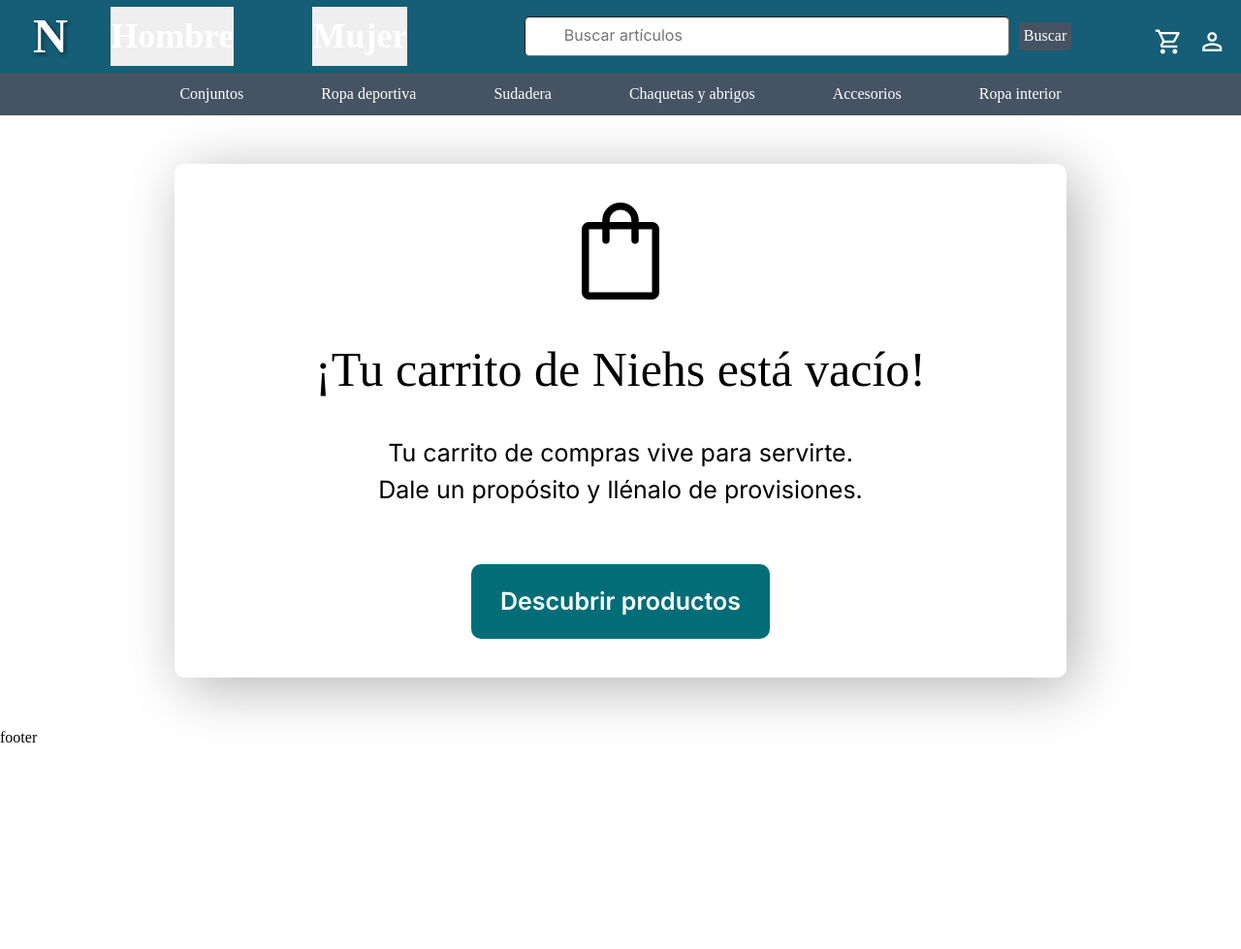
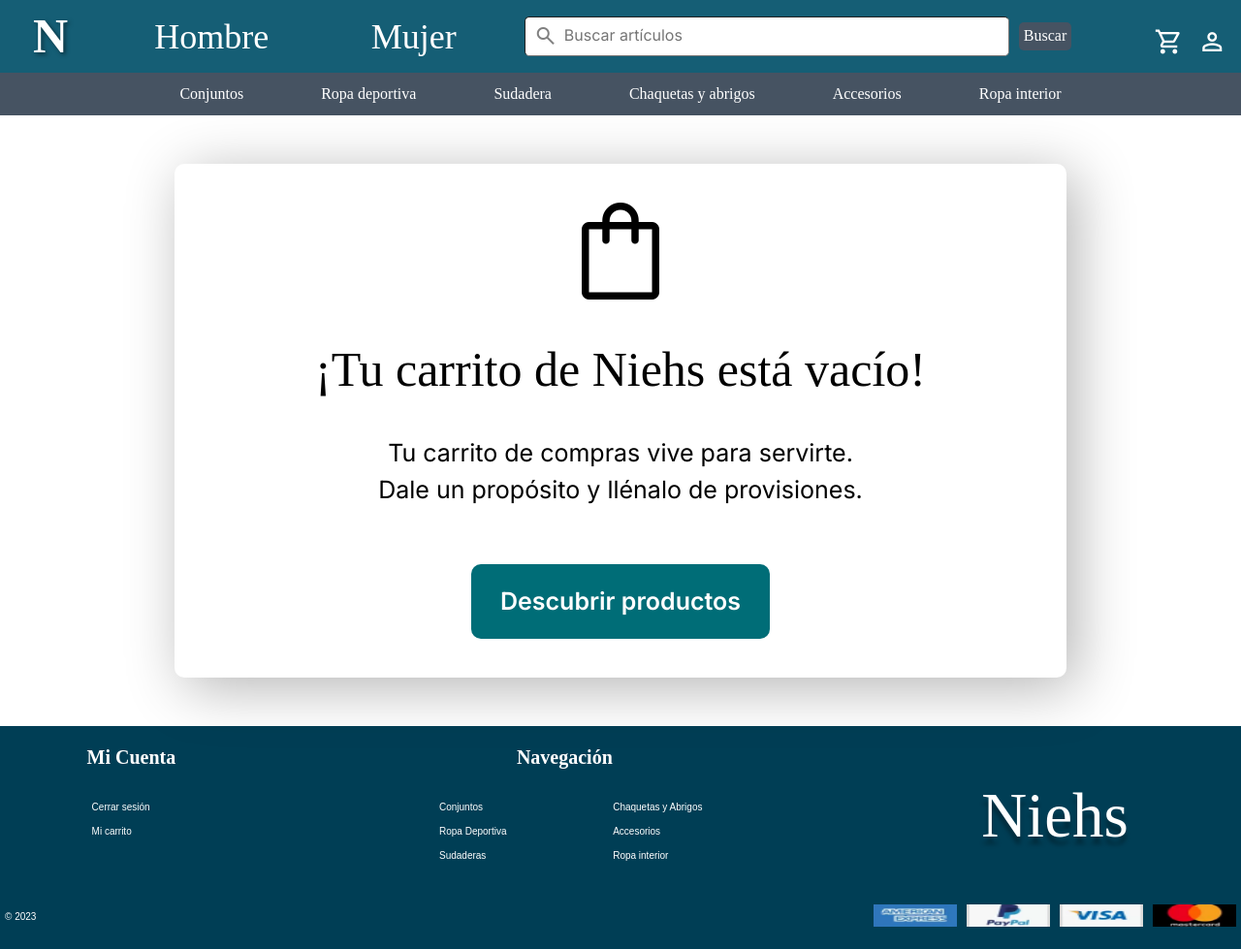
Before and after one commit to kirake-a/Niehs-WebSmallApplication, a PHP site: page /views/carritoVacio.html in a window 1280 px wide. Shown: the whole page at 97% size. Before the commit the page ends 766 px from the top, so only its background shows below. Run offline with PHP 8.4, Linux system fonts and the light colour scheme; some web fonts are replaced.

Commit message:
fix: :bug: Integracion footer.
Se integro el footer al formato del carrito vacio, y se corrigieron los problemas que venian en este proceso entre el choque los de archivos CSS del header y footer.

close #3

```diff
--- a/css/FooterStyle.css
+++ b/css/FooterStyle.css
@@ -32,7 +32,7 @@
     font-weight: 400;
 }
 
-h2.nav_mi_cuenta, h2.nav_navegacion{
+.nav_mi_cuenta, .nav_navegacion{
     font-family: var(--font_DM_serif);
     color: var(--blanco);
     font-size: 2rem;
@@ -52,13 +52,6 @@
 img{
     margin-right: 5px;
     margin-left: 5px;
-}
-
-.grid{
-    display: grid;
-    grid-template-columns: repeat(10, 10%);
-    grid-template-rows: 70% 30%;
-    height: 100vh;
 }
 
 .footer{
--- a/css/styles.css
+++ b/css/styles.css
@@ -18,16 +18,13 @@
     font-size: 62.5%;
 }
 
-*, *:before, *:after {
-    box-sizing: inherit;
-}
-
 /** Globales **/
 body {
     background-color: var(--blanco);
     font-size: 1.6rem;
     line-height: 1.5;
 }
+
 p {
     font-size: 1.7rem;
     font-family: Arial, Helvetica, sans-serif;
@@ -62,19 +59,8 @@
     text-align: center;
 }
 
-h1, h2, h3 {
-    text-align: center;
-    padding: 0;
-    margin: 0;
-}
-h1 {
+.h-1 {
     font-size: 4.2rem;
-}
-h2 {
-    font-size: 3.6rem;
-}
-h3 {
-    font-size: 2.4rem;
 }
 
 button {
--- a/views/carritoVacio.html
+++ b/views/carritoVacio.html
@@ -7,12 +7,13 @@
 
     <!--Estilos del header-->
     <link rel="stylesheet" href="/css/normalize.css">
-    <link rel="stylesheet" href="/css/styles.css">
+    <link rel="stylesheet" href="../css/styles.css">
     <link rel="preconnect" href="https://fonts.googleapis.com">
 
     <!--Estilos del carrito vacio-->
     <link rel="stylesheet" href="../css/carritoVacio.css">
     <link rel="stylesheet" href="https://fonts.googleapis.com/css2?family=Material+Symbols+Outlined" />
+    <link rel="stylesheet" href="../css/FooterStyle.css">
 </head>
 <body>
 
@@ -20,7 +21,7 @@
         <div class="header_nav">
             <div class="logo">
                 <a href="">
-                    <h1 id="logoNav" class="logo_texto">NIEHS</h1>
+                    <h1 id="logoNav" class="logo_texto h-1">NIEHS</h1>
                 </a>
             </div>
             <div class="buscador">
@@ -28,20 +29,23 @@
                     <div class="">
                         <input type="search" id="default-search" class="buscador_input" placeholder="Buscar artículos" required>
                         <button type="submit" class="buscador_btn">Buscar</button>
+                        <span class="material-symbols-outlined">
+                            search
+                        </span>
                     </div>
                 </form>
             </div>
             <div class="contenedor_genero">
                 <ul class="nav_lista">
                     <li class="nav_lista_elemento">
-                        <button name="btn_nav" class="btn_nav">
-                            <h2 class="">Hombre</h2>
-                        </button>
+                        <a name="btn_nav" class="btn_nav">
+                            Hombre
+                        </a>
                     </li>
                     <li class="nav_lista_elemento">
-                        <button name="btn_nav" class="btn_nav">
-                            <h2 class="">Mujer</h2>
-                        </button>
+                        <a name="btn_nav" class="btn_nav">
+                            Mujer
+                        </a>
                     </li>
                 </ul>
             </div>
@@ -66,7 +70,7 @@
         <nav id="sidebar" class="nav_principal">
             <ul class="nav_principal_lista">
                 <li class="nav_principal_elemento">
-                    <a href="#" class=" ">
+                    <a href="#" class="">
                         <span>Conjuntos</span>
                     </a>
                 </li>
@@ -122,7 +126,73 @@
         </section>
 
     </main>
-    <footer>footer</footer>
+
+    <div class="grid">
+        <footer class="footer">
+            <div class="footer_nav">
+                <h2 class="nav_mi_cuenta">Mi Cuenta</h2>
+                <ul class="nav_lista_mi_cuenta">
+                    <li class="nav_lista_mi_cuenta_elemento">
+                        <a href="#" class="">
+                            <p class="lista_elemento">Cerrar sesión</p>
+                        </a>
+                    </li>
+                    <li class="nav_lista_mi_cuenta_elemento">
+                        <a href="#" class="">
+                            <p class="lista_elemento">Mi carrito</p>
+                        </a>
+                    </li>
+                </ul>
+                <h2 class="nav_navegacion">Navegación</h2>
+                <ul class="nav_lista1_navegacion">
+                    <li class="nav_lista1_navegacion_elemento">
+                        <a href="#" class="">
+                            <p class="lista_elemento">Conjuntos</p>
+                        </a>
+                    </li>
+                    <li class="nav_lista1_navegacion_elemento">
+                        <a href="#" class="">
+                            <p class="lista_elemento">Ropa Deportiva</p>
+                        </a>
+                    </li>
+                    <li class="nav_lista1_navegacion_elemento">
+                        <a href="#" class="">
+                            <p class="lista_elemento">Sudaderas</p>
+                        </a>
+                    </li>
+                </ul>
+                <ul class="nav_lista2_navegacion">
+                    <li class="nav_lista1_navegacion_elemento">
+                        <a href="#" class="">
+                            <p class="lista_elemento">Chaquetas y Abrigos</p>
+                        </a>
+                    </li>
+                    <li class="nav_lista2_navegacion_elemento">
+                        <a href="#" class="">
+                            <p class="lista_elemento">Accesorios</p>
+                        </a>
+                    </li>
+                    <li class="nav_lista2_navegacion_elemento">
+                        <a href="#" class="">
+                            <p class="lista_elemento">Ropa interior</p>
+                        </a>
+                    </li>
+                </ul>
+            </div>
+            <div class="footer_copyright">
+                <p class="copyright">&copy; 2023</p>
+            </div>
+            <div class="footer_niehs">
+                <h1 class="niehs">Niehs</h1>
+            </div>
+            <div class="footer_tarjetas">
+                <img src="/imagenes/ImagenAmericanExpress.png" alt="American Express">
+                <img src="/imagenes/ImagenPayPal.png" alt="PayPal">
+                <img src="/imagenes/ImagenVisa.png" alt="Visa">
+                <img src="/imagenes/ImagenMasterCard.png" alt="Master Card">
+            </div>
+        </footer>
+    </div>
     <script src="/js/barraNavegacion.js"></script>
 </body>
 </html>
```
